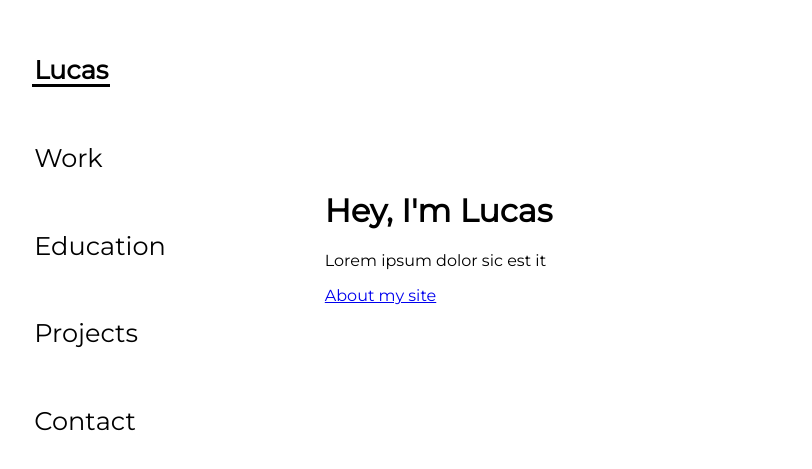
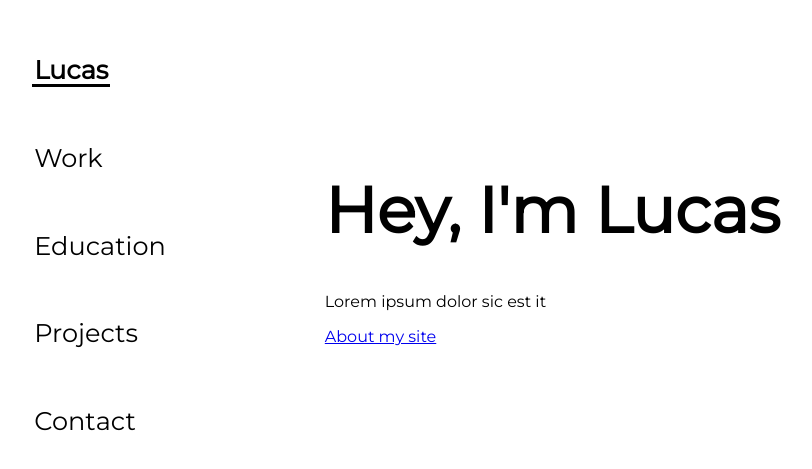
Before and after one commit to lucas-carvajal/website, a SvelteKit app: page / in a window 1280 px wide. Shown: the part 155-624 px from the top of the page, without its empty margins (48-860 px from the left). Built offline with nearby package versions, Linux system fonts and the light colour scheme.

Commit message:
add styling to greeting

```diff
--- a/src/routes/+page.svelte
+++ b/src/routes/+page.svelte
@@ -54,6 +54,11 @@
         padding: 3em;
     }
 
+    h1 {
+        font-size: 4em;
+        font-weight: 900;
+    }
+
     div {
         font-family: 'montserrat', sans-serif;
         height: wrap-content;
```
